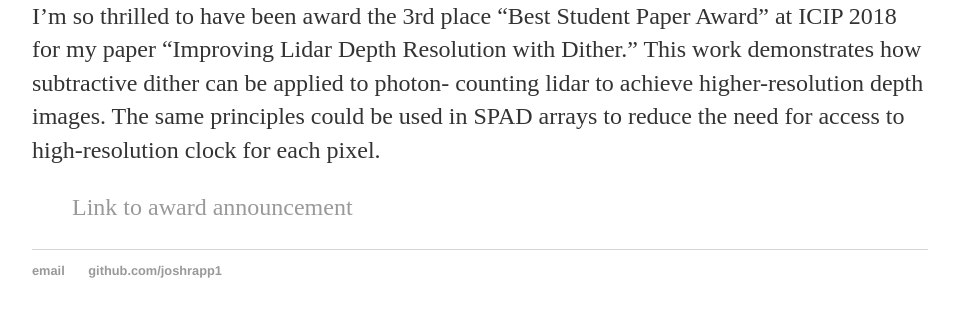
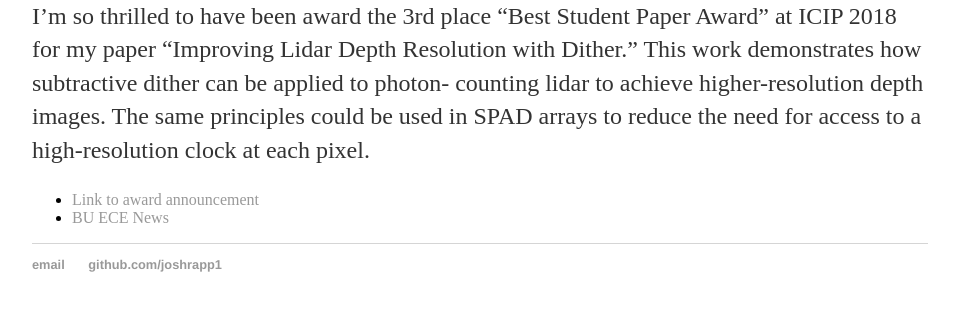
Before and after one commit to joshrapp1/joshrapp1.github.io, a Jekyll site: the page built from _posts/2018-10-09-icip-award.md, in a window 1280 px wide, cut to the strip 739-1077 px from the top of the page. Shown: the top 317 px of the strip, without its empty margins (160-1119 px from the left). Built offline with Jekyll 4.4.1, drawn with Linux system fonts in a browser that asks for light colours.

Commit message:
Update 2018-10-09-icip-award.md
updated links

```diff
--- a/_posts/2018-10-09-icip-award.md
+++ b/_posts/2018-10-09-icip-award.md
@@ -11,6 +11,7 @@ at ICIP 2018 for my paper "Improving Lidar Depth Resolution with Dither."
 This work demonstrates how subtractive dither can be applied to photon-
 counting lidar to achieve higher-resolution depth images.
 The same principles could be used in SPAD arrays to reduce the need for
-access to high-resolution clock for each pixel.
+access to a high-resolution clock at each pixel.
 
-> [Link to award announcement](https://2018.ieeeicip.org/Awards.asp)
+* [Link to award announcement](https://2018.ieeeicip.org/Awards.asp)
+* [BU ECE News](https://www.bu.edu/eng/2018/11/07/the-depth-of-depth-measurement/)
```
